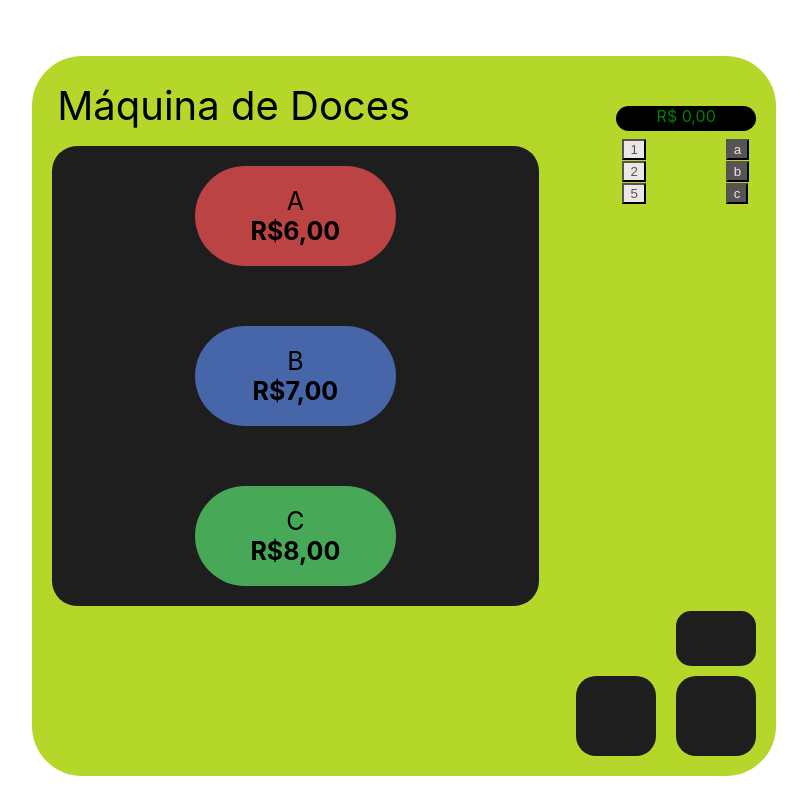
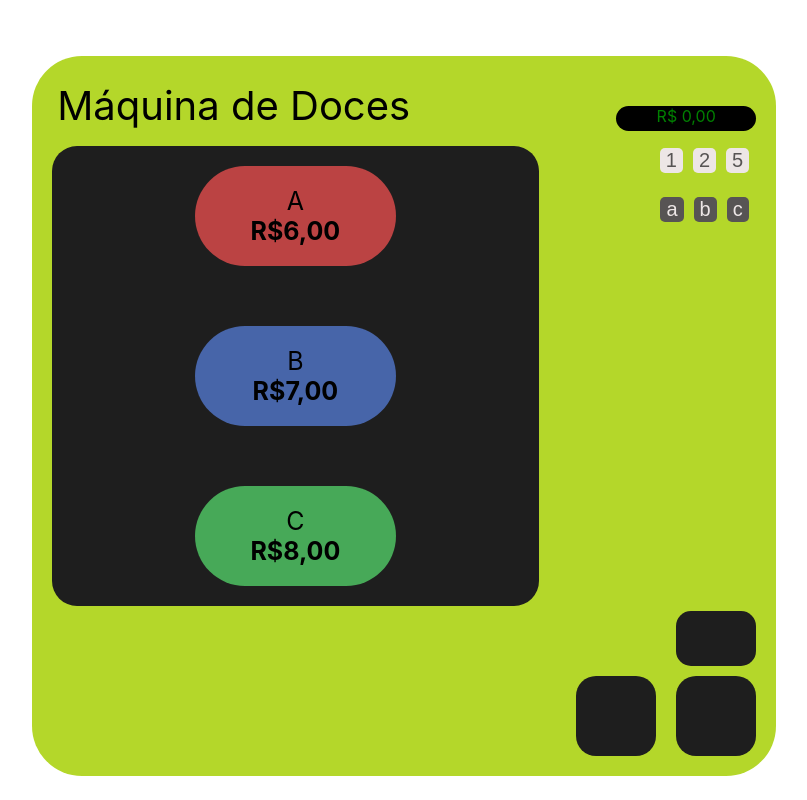
Before and after one commit to brgarcias/AFD, a React (Create React App) app: page / in a window 1280 px wide. Shown: the whole page, without its empty margins (211-1018 px from the left). Built offline with nearby package versions, Linux system fonts and the light colour scheme.

Commit message:
Ajustes de layout

```diff
--- a/src/ma/Machine.js
+++ b/src/ma/Machine.js
@@ -12,8 +12,22 @@ export function Machine(props) {
   let [est, setEst] = useState(0);
   let [troco, setTroco] = useState();
 
-  const styleOn = { background: "#ede6e6", color: "#575454" };
-  const styleOff = { background: "#575454", color: "#ede6e6" };
+  const styleOn = {
+    background: "#ede6e6",
+    color: "#575454",
+    border: 0,
+    borderRadius: "5px",
+    fontSize: "20px",
+    cursor: "pointer",
+  };
+  const styleOff = {
+    background: "#575454",
+    color: "#ede6e6",
+    border: 0,
+    borderRadius: "5px",
+    fontSize: "20px",
+    cursor: "pointer",
+  };
 
   const restart = (newValue) => {
     let newAfd = new AFN();
@@ -301,8 +315,8 @@ export function Machine(props) {
               style={{
                 position: "absolute",
                 top: "-15px",
-                fontSize: '40px',
-                left: '25px',
+                fontSize: "40px",
+                left: "25px",
               }}
             >
               Máquina de Doces
@@ -318,7 +332,7 @@ export function Machine(props) {
                 borderRadius: "25px",
                 display: "flex",
                 flexDirection: "column",
-                top: '90px',
+                top: "90px",
                 justifyContent: "space-between",
               }}
             >
@@ -439,26 +453,55 @@ export function Machine(props) {
                 R$ {valor},00
               </div>
 
-              <div style={{ float: "left", padding: "7px" }}>
-                <div>
+              <div
+                style={{
+                  display: "flex",
+                  justifyContent: "center",
+                  alignItems: "center",
+                  flexDirection: "column",
+                  position: "absolute",
+                  right: "15px",
+                  top: "80px",
+                }}
+              >
+                <div
+                  style={{
+                    display: "flex",
+                    justifyContent: "center",
+                    alignItems: "center",
+                    flexDirection: "row",
+                    float: "left",
+                    padding: "7px",
+                  }}
+                >
+                  <div style={{ margin: "5px" }}>
                     <button onClick={handleC1} style={styleOn}>
                       1
                     </button>
                   </div>
-                <div>
+                  <div style={{ margin: "5px" }}>
                     <button onClick={handleC2} style={styleOn}>
                       2
                     </button>
                   </div>
-                <div>
+                  <div style={{ margin: "5px" }}>
                     <button onClick={handleC5} style={styleOn}>
                       5
                     </button>
                   </div>
                 </div>
 
-              <div style={{ float: "right", padding: "7px" }}>
-                <div>
+                <div
+                  style={{
+                    display: "flex",
+                    justifyContent: "center",
+                    alignItems: "center",
+                    flexDirection: "row",
+                    float: "right",
+                    padding: "7px",
+                  }}
+                >
+                  <div style={{ margin: "5px" }}>
                     <button
                       onClick={a ? handleCA : () => {}}
                       style={a ? styleOn : styleOff}
@@ -466,7 +509,7 @@ export function Machine(props) {
                       a
                     </button>
                   </div>
-                <div>
+                  <div style={{ margin: "5px" }}>
                     <button
                       onClick={b ? handleCB : () => {}}
                       style={b ? styleOn : styleOff}
@@ -474,13 +517,14 @@ export function Machine(props) {
                       b
                     </button>
                   </div>
-                <div>
+                  <div style={{ margin: "5px" }}>
                     <button
                       onClick={c ? handleCC : () => {}}
                       style={c ? styleOn : styleOff}
                     >
                       c
                     </button>
+                  </div>
                 </div>
               </div>
             </div>
```
Lines whose indentation alone changed are shown as unchanged.
